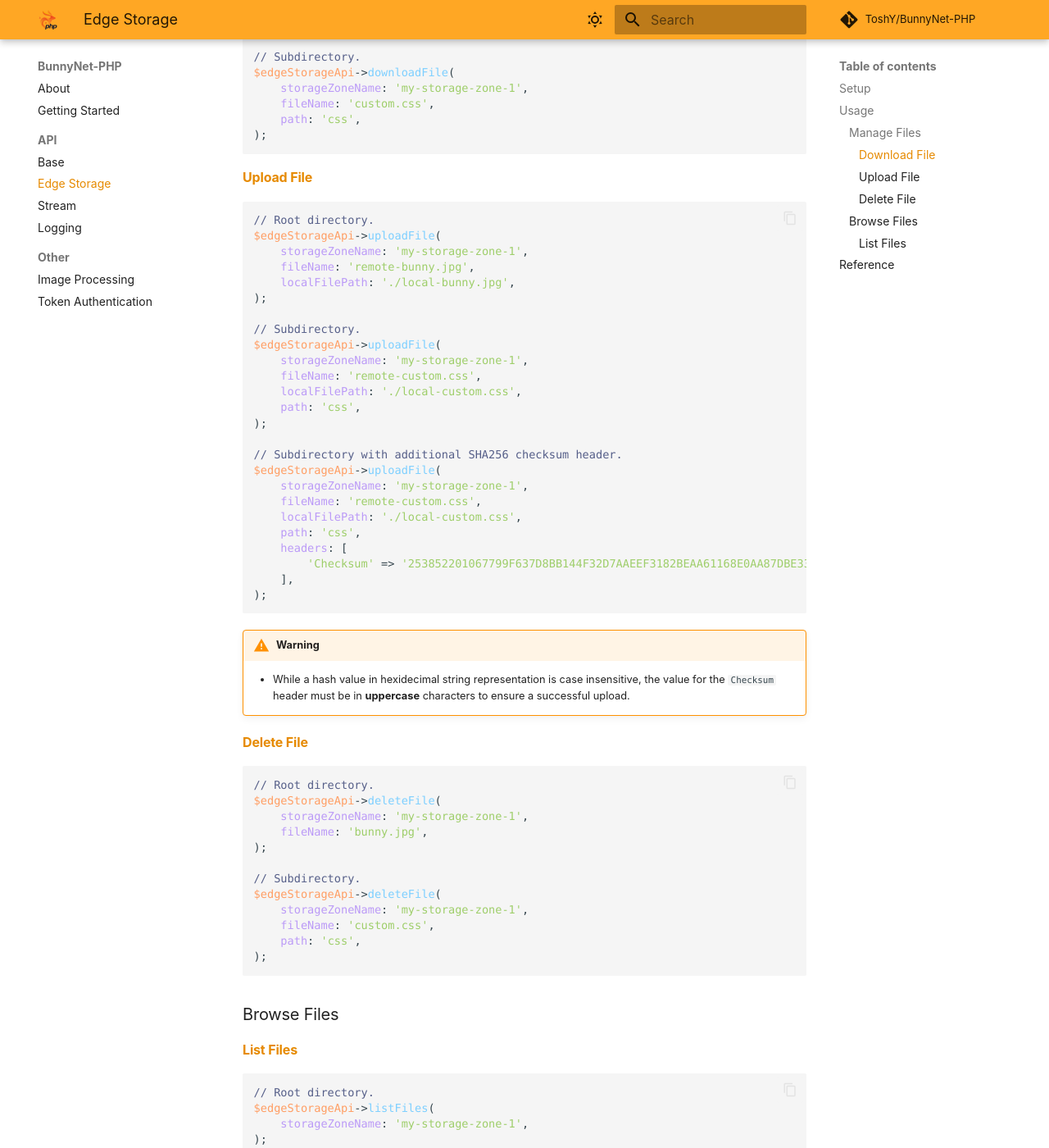
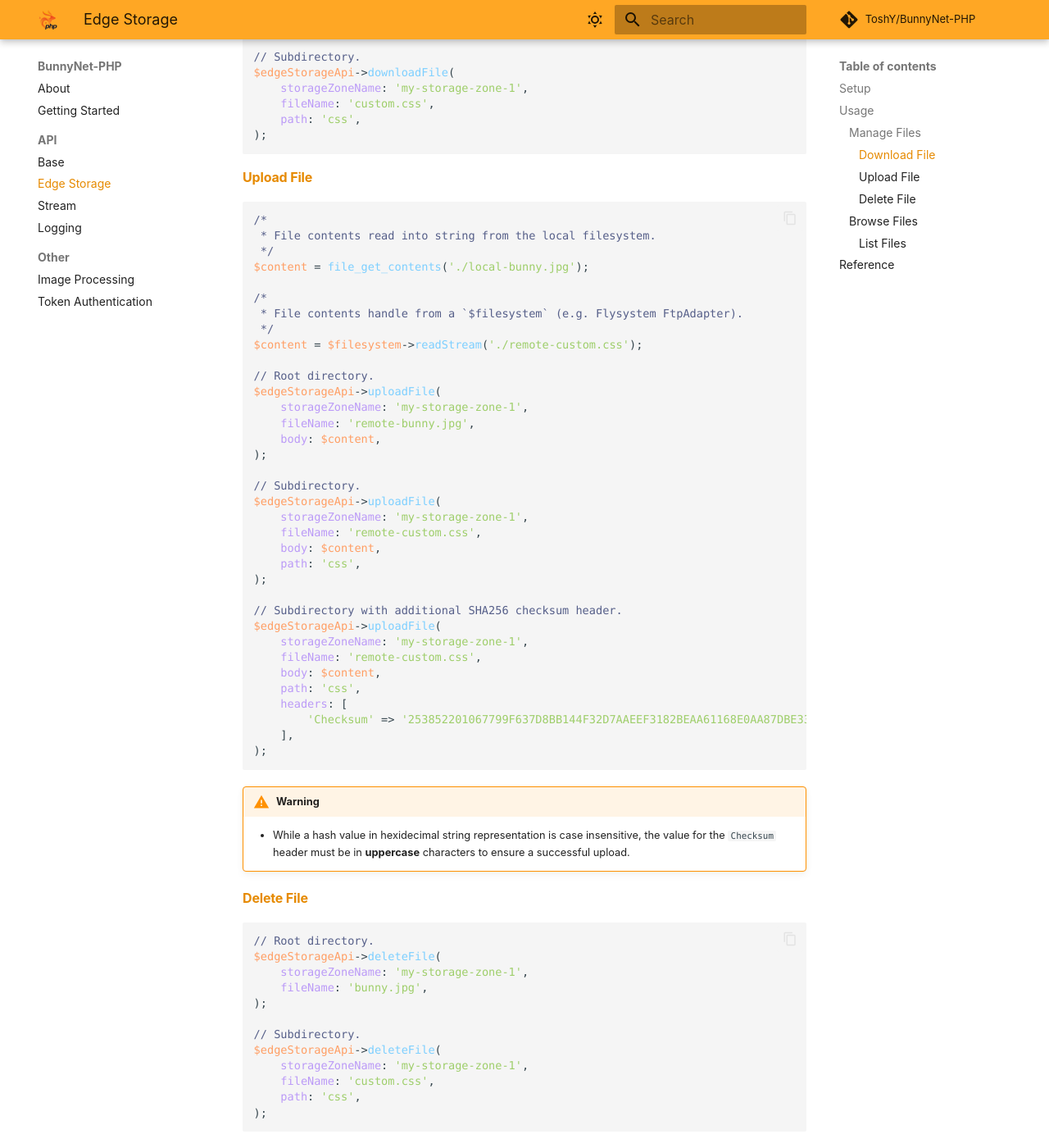
Before and after one commit to ToshY/BunnyNet-PHP, an MkDocs documentation site: the page built from docs/edge-storage-api.md, in a window 1280 px wide and 1400 px high, scrolled down 1333 px. Shown: the whole window at 82% size. Built offline with MkDocs 1.6.1 and Material for MkDocs 9.7.7, drawn with Linux system fonts in a browser that asks for light colours; some web fonts are replaced; comment, search, counter and statistics services are not loaded.

Commit message:
Fixes #95

````diff
--- a/docs/edge-storage-api.md
+++ b/docs/edge-storage-api.md
@@ -61,18 +61,28 @@ $edgeStorageApi->downloadFile(
 #### [Upload File](https://docs.bunny.net/reference/put_-storagezonename-path-filename)
 
 ```php
+/*
+ * File contents read into string from the local filesystem.
+ */
+$content = file_get_contents('./local-bunny.jpg');
+
+/*
+ * File contents handle from a `$filesystem` (e.g. Flysystem FtpAdapter).
+ */
+$content = $filesystem->readStream('./remote-custom.css');
+
 // Root directory.
 $edgeStorageApi->uploadFile(
     storageZoneName: 'my-storage-zone-1',
     fileName: 'remote-bunny.jpg',
-    localFilePath: './local-bunny.jpg',
+    body: $content,
 );
 
 // Subdirectory.
 $edgeStorageApi->uploadFile(
     storageZoneName: 'my-storage-zone-1',
     fileName: 'remote-custom.css',
-    localFilePath: './local-custom.css',
+    body: $content,
     path: 'css',
 );
 
@@ -80,7 +90,7 @@ $edgeStorageApi->uploadFile(
 $edgeStorageApi->uploadFile(
     storageZoneName: 'my-storage-zone-1',
     fileName: 'remote-custom.css',
-    localFilePath: './local-custom.css',
+    body: $content,
     path: 'css',
     headers: [
         'Checksum' => '253852201067799F637D8BB144F32D7AAEEF3182BEAA61168E0AA87DBE336D7C',
````
Also changed, not shown: docs/base-api.md (+12 -1 lines), docs/stream-api.md (+12 -1 lines), 5 other files.
